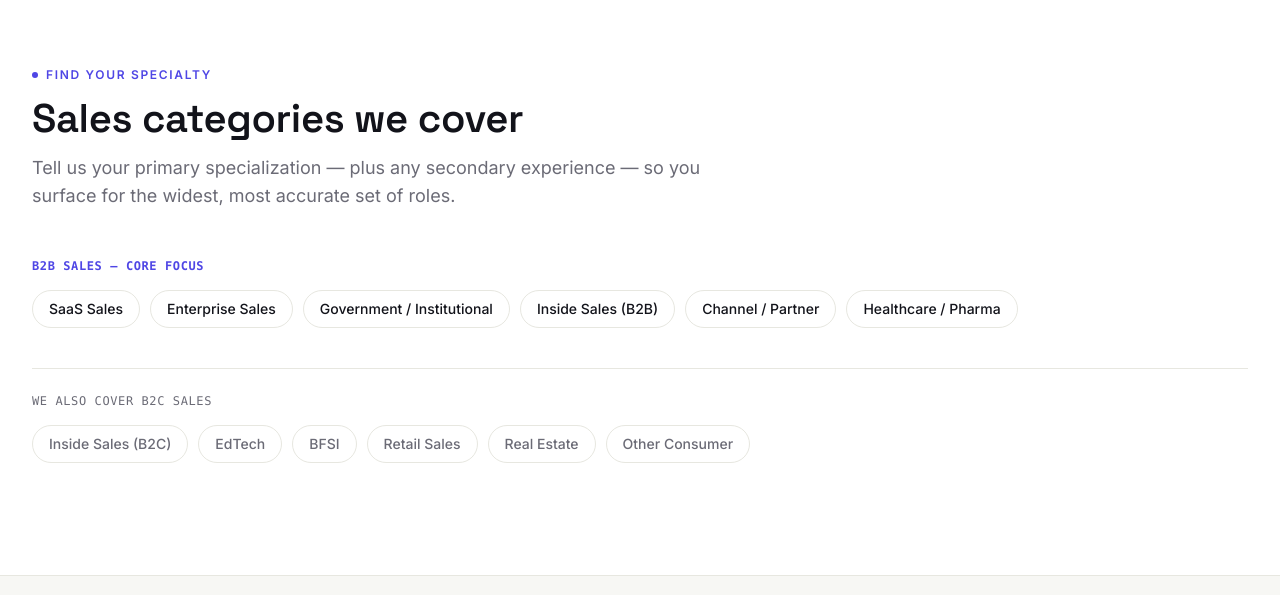
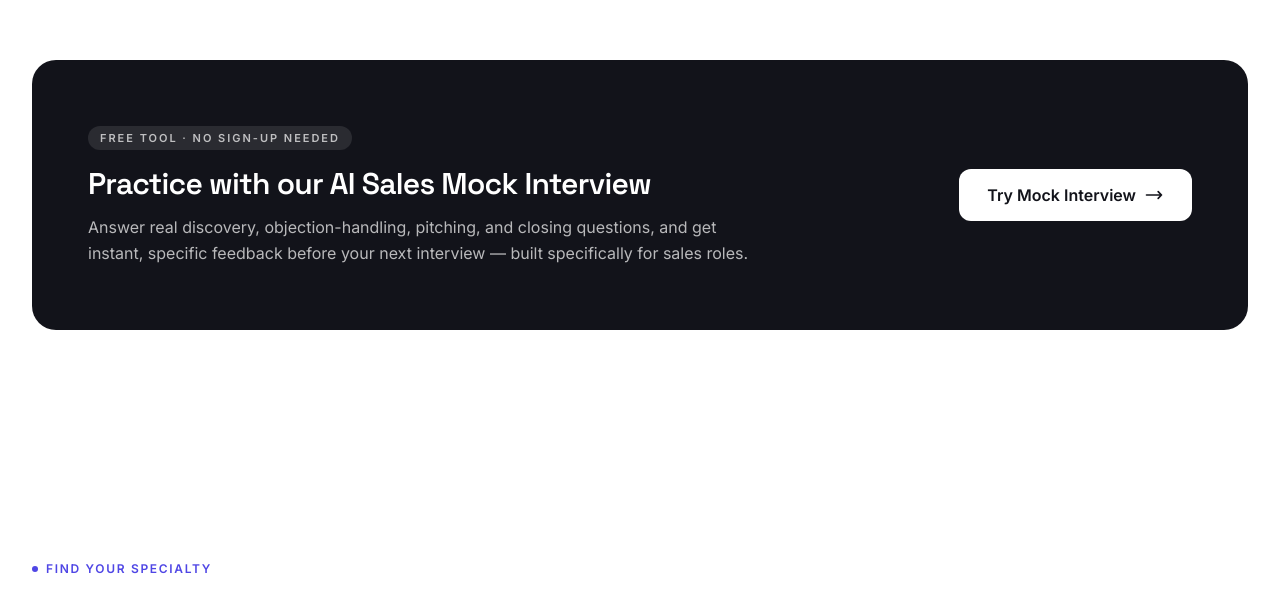
Before and after one commit to StaffAnchor/staffanchor, a Next.js app: page /jobseekers in a window 1280 px wide. Shown: the part 2185-2780 px from the top of the page. Built offline with nearby package versions, Linux system fonts and the light colour scheme; no server answers.

Commit message:
Surface Mock Interview tool: nav link + Jobseekers page promo section

```diff
--- a/src/app/jobseekers/page.tsx
+++ b/src/app/jobseekers/page.tsx
@@ -120,6 +120,45 @@ export default function JobseekersPage() {
         </div>
       </section>
 
+      {/* Free AI Mock Interview tool */}
+      <section className="section-padding bg-white">
+        <div className="max-w-7xl mx-auto px-4 sm:px-6 lg:px-8">
+          <motion.div
+            initial={{ opacity: 0, y: 20 }}
+            whileInView={{ opacity: 1, y: 0 }}
+            viewport={{ margin: '-100px' }}
+            transition={{ duration: 0.6 }}
+            className="relative overflow-hidden rounded-3xl bg-[var(--color-ink)] px-8 py-12 md:px-14 md:py-16"
+          >
+            <div className="relative flex flex-col md:flex-row md:items-center md:justify-between gap-8">
+              <div className="max-w-2xl">
+                <span className="inline-flex items-center gap-1.5 text-[11px] font-semibold uppercase tracking-[0.18em] text-white/70 bg-white/10 rounded-full px-3 py-1 mb-4">
+                  Free tool · No sign-up needed
+                </span>
+                <h2 className="font-poppins font-semibold text-2xl md:text-3xl text-white tracking-tight mb-3">
+                  Practice with our AI Sales Mock Interview
+                </h2>
+                <p className="text-white/70 leading-relaxed">
+                  Answer real discovery, objection-handling, pitching, and closing questions, and get instant,
+                  specific feedback before your next interview — built specifically for sales roles.
+                </p>
+              </div>
+              <Link
+                href="https://jobs.staffanchor.com/mock-interview"
+                target="_blank"
+                rel="noopener noreferrer"
+                className="group inline-flex items-center justify-center px-7 py-3.5 bg-white text-[var(--color-ink)] font-semibold rounded-xl hover:bg-[var(--color-accent)] hover:text-white transition-colors duration-300 shrink-0 min-w-[220px]"
+              >
+                <span>Try Mock Interview</span>
+                <svg className="w-5 h-5 ml-2 group-hover:translate-x-1 transition-transform duration-200" fill="none" stroke="currentColor" viewBox="0 0 24 24">
+                  <path strokeLinecap="round" strokeLinejoin="round" strokeWidth={2} d="M17 8l4 4m0 0l-4 4m4-4H3" />
+                </svg>
+              </Link>
+            </div>
+          </motion.div>
+        </div>
+      </section>
+
       {/* Sales categories covered */}
       <SalesDomainsGrid
         eyebrow="Find your specialty"
--- a/src/components/layout/Navbar.tsx
+++ b/src/components/layout/Navbar.tsx
@@ -27,6 +27,7 @@ const Navbar = () => {
     { name: 'Employers', href: '/employers' },
     { name: 'Jobseekers', href: '/jobseekers' },
     { name: 'Current Jobs', href: 'https://jobs.staffanchor.com/jobs', targetBlank: true },
+    { name: 'Mock Interview', href: 'https://jobs.staffanchor.com/mock-interview', targetBlank: true },
     { name: 'Contact Us', href: '/contact' },
   ];
 
```
